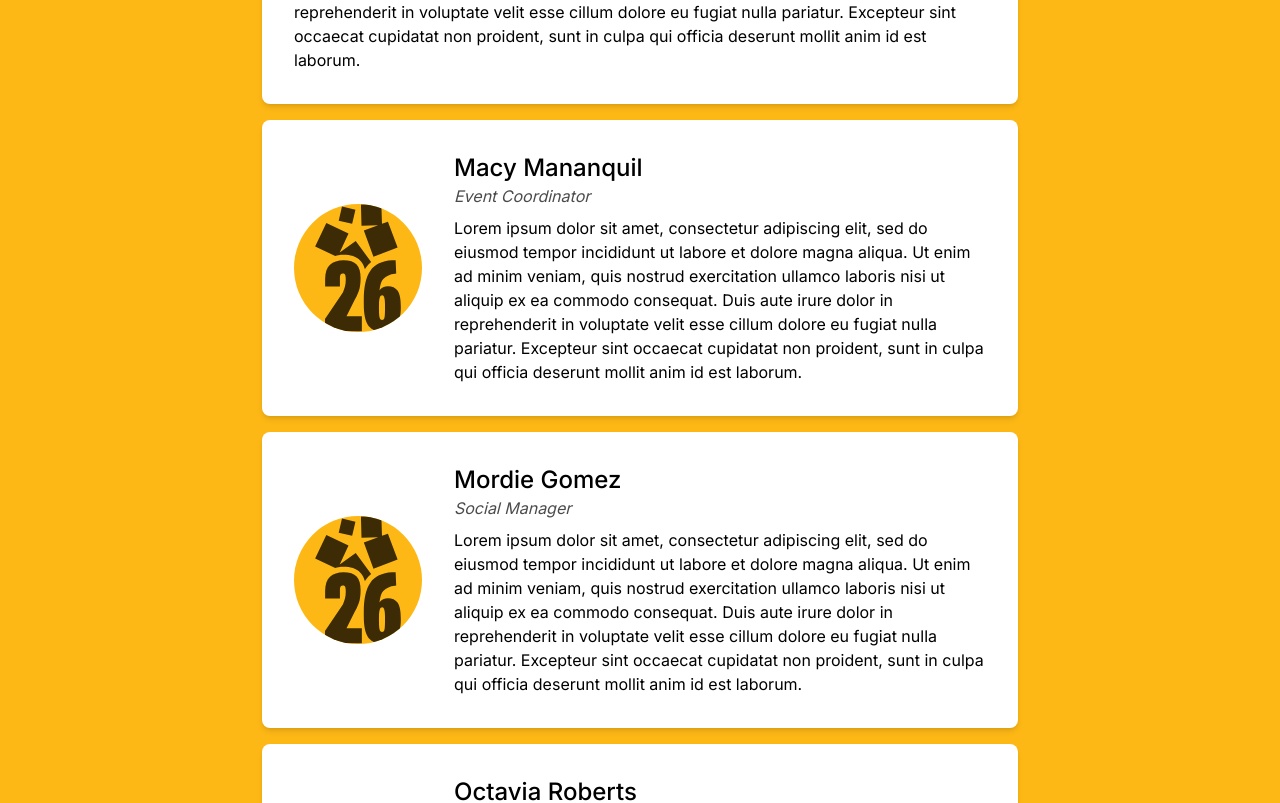
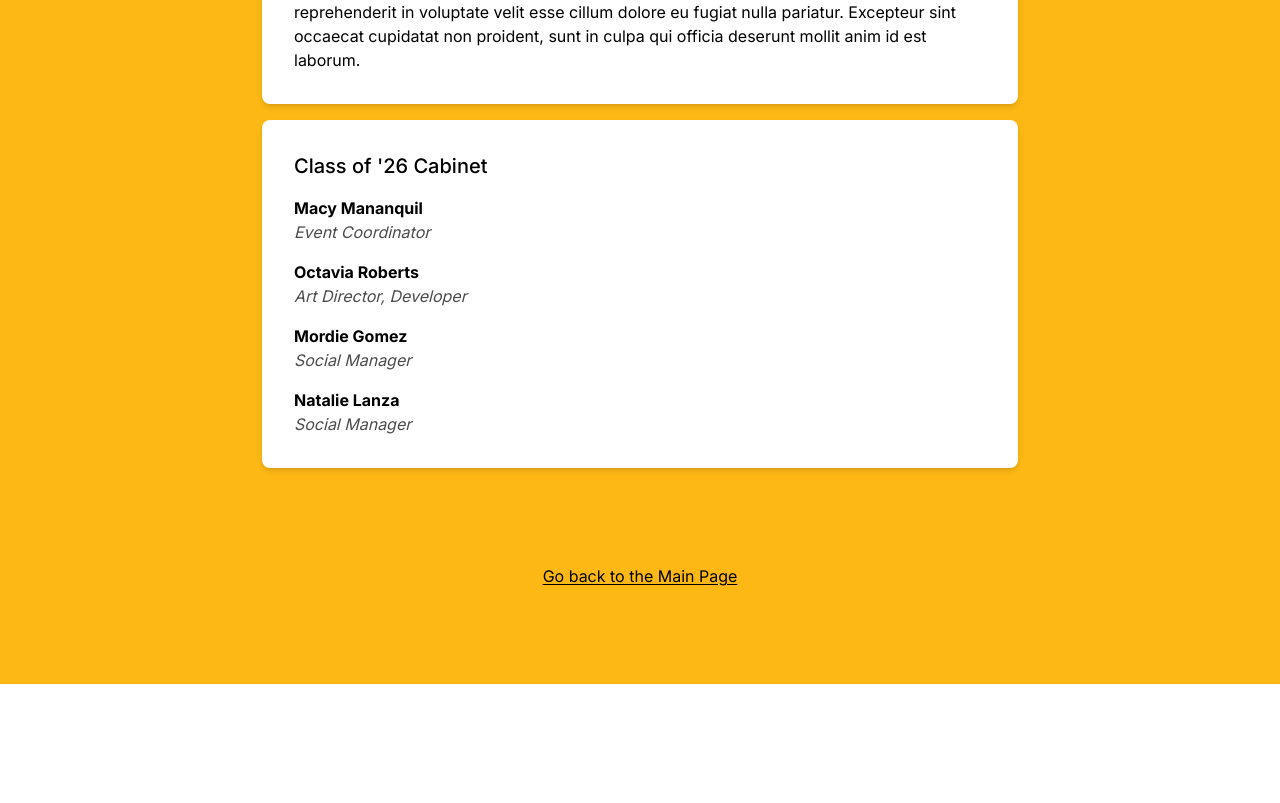
Before and after one commit to csarts26/csarts26.org, a Next.js app: page /team in a window 1280 px wide. Shown: the part 580-1383 px from the top of the page. After the commit the page ends 1264 px from the top, so only its background shows below. Built offline with nearby package versions, Linux system fonts and the light colour scheme.

Commit message:
Remove blurbs from /team

```diff
--- a/src/app/team/page.js
+++ b/src/app/team/page.js
@@ -1,14 +1,10 @@
 import BackLink from "@/components/backlink";
 
-function TeamCard({ person, image, description }) {
+function TeamCard({ person, image, title }) {
     return (
-      <div className='flex flex-col md:flex-row md:w-[756px] h-fit gap-8 mx-2 md:mx-0 mb-4 text-black bg-white items-start md:items-center py-8 px-8 rounded-lg shadow-md'>
-        <img src='/logo-dark.svg' alt={person.name} className='size-32 bg-yellow aspect-square rounded-full'></img>
-        <div className='flex flex-col'>
-          <h1 className='text-2xl font-medium'>{person.name}</h1>
-          <h2 className='italic opacity-70 mb-2'>{person.title}</h2>
-          <p className='text-sm md:text-base'>{description}</p>
-        </div>
+      <div className="flex flex-col">
+        <p className='text-sm md:text-base font-bold'>{person}</p>
+        <p className='text-sm md:text-base opacity-70 italic'>{title}</p>
       </div>
     )
   }
@@ -20,7 +16,6 @@ return (
         <h1 className='font-medium text-3xl text-brown text-pretty'>Meet the Class of '26 Team</h1>
     </div>
 
-    {/* Person 1 & 2*/}
     <div className='flex flex-col gap-8 md:w-[756px] h-fit mx-2 md:mx-0 mb-4 text-black bg-white items-center py-8 px-8 rounded-lg shadow-md'>
         <img className='w-full h-64 bg-yellow rounded-md'/>
         <div className='flex flex-col'>
@@ -30,26 +25,30 @@ return (
         </div>
     </div>
 
+    <div className='flex flex-col md:flex-row md:w-[756px] h-fit gap-8 mx-2 md:mx-0 mb-4 text-black bg-white items-start md:items-center py-8 px-8 rounded-lg shadow-md'>
+      <div className='flex flex-col gap-4'>
+        <h1 className='text-xl font-medium'>Class of '26 Cabinet</h1>
+
         <TeamCard
-        person={{ name: 'Macy Mananquil', title: 'Event Coordinator' }}
-        image=''
-        description="Lorem ipsum dolor sit amet, consectetur adipiscing elit, sed do eiusmod tempor incididunt ut labore et dolore magna aliqua. Ut enim ad minim veniam, quis nostrud exercitation ullamco laboris nisi ut aliquip ex ea commodo consequat. Duis aute irure dolor in reprehenderit in voluptate velit esse cillum dolore eu fugiat nulla pariatur. Excepteur sint occaecat cupidatat non proident, sunt in culpa qui officia deserunt mollit anim id est laborum."
+          person="Macy Mananquil"
+          title="Event Coordinator"
         />
         <TeamCard
-        person={{ name: 'Mordie Gomez', title: 'Social Manager' }}
-        image=''
-        description="Lorem ipsum dolor sit amet, consectetur adipiscing elit, sed do eiusmod tempor incididunt ut labore et dolore magna aliqua. Ut enim ad minim veniam, quis nostrud exercitation ullamco laboris nisi ut aliquip ex ea commodo consequat. Duis aute irure dolor in reprehenderit in voluptate velit esse cillum dolore eu fugiat nulla pariatur. Excepteur sint occaecat cupidatat non proident, sunt in culpa qui officia deserunt mollit anim id est laborum."
+          person="Octavia Roberts"
+          title="Art Director, Developer"
         />
         <TeamCard
-        person={{ name: 'Octavia Roberts', title: 'Art Director, Developer' }}
-        image=''
-        description="Lorem ipsum dolor sit amet, consectetur adipiscing elit, sed do eiusmod tempor incididunt ut labore et dolore magna aliqua. Ut enim ad minim veniam, quis nostrud exercitation ullamco laboris nisi ut aliquip ex ea commodo consequat. Duis aute irure dolor in reprehenderit in voluptate velit esse cillum dolore eu fugiat nulla pariatur. Excepteur sint occaecat cupidatat non proident, sunt in culpa qui officia deserunt mollit anim id est laborum."
+          person="Mordie Gomez"
+          title="Social Manager"
         />
         <TeamCard
-        person={{ name: 'Natalie Lanza', title: 'Social Manager' }}
-        image=''
-        description="Lorem ipsum dolor sit amet, consectetur adipiscing elit, sed do eiusmod tempor incididunt ut labore et dolore magna aliqua. Ut enim ad minim veniam, quis nostrud exercitation ullamco laboris nisi ut aliquip ex ea commodo consequat. Duis aute irure dolor in reprehenderit in voluptate velit esse cillum dolore eu fugiat nulla pariatur. Excepteur sint occaecat cupidatat non proident, sunt in culpa qui officia deserunt mollit anim id est laborum."
+          person="Natalie Lanza"
+          title="Social Manager"
         />
+
+      </div>
+    </div>
+
     <BackLink />
     </main>
 );
```
Lines whose indentation alone changed are shown as unchanged.
